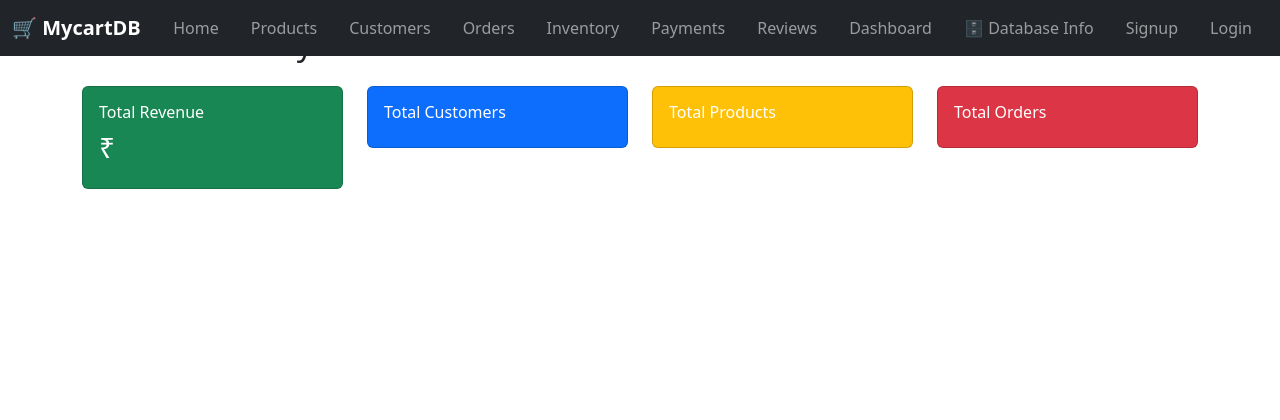
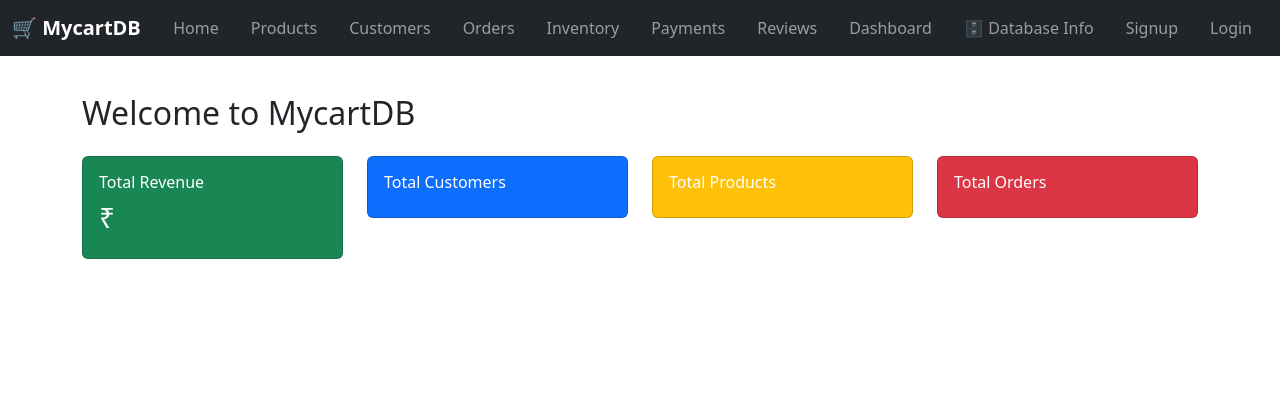
Before and after one commit to Dinesh393/E-Commerce-Database, a Django app: template webapp/store/templates/store/home.html in a window 1280 px wide. Shown: the top 420 px of the page. Run offline with Django 5.2, Linux system fonts and the light colour scheme; the template is opened without the code that fills it, so the values that code supplies are empty.

Commit message:
Updated navbar section

```diff
--- a/webapp/store/templates/store/base.html
+++ b/webapp/store/templates/store/base.html
@@ -8,6 +8,11 @@
     <link rel="icon" type="image/jpeg" href="{% static 'images/logo.jpeg' %}">
     <link href="https://cdn.jsdelivr.net/npm/bootstrap@5.3.0/dist/css/bootstrap.min.css" rel="stylesheet">
 </head>
+<style>
+    body {
+        padding-top: 70px;
+    }
+</style>
 <body>
 <nav class="navbar navbar-expand-lg navbar-dark bg-dark fixed-top">
     <div class="container-fluid">
```
